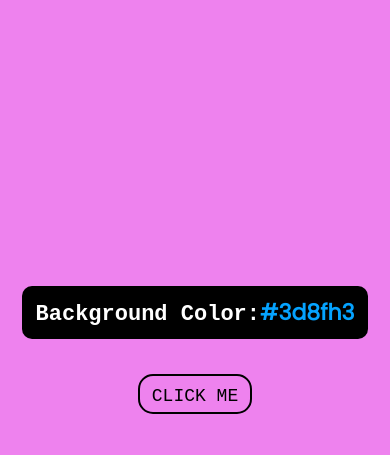
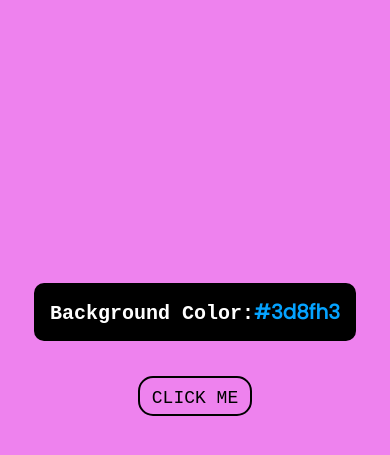
Before and after one commit to thelokesha/js1, a plain HTML site: page index.html in a window 390 px wide. Shown: the part 69-524 px from the top of the page. Drawn offline with Linux system fonts and the light colour scheme.

Commit message:
Update style.css

```diff
--- a/style.css
+++ b/style.css
@@ -71,9 +71,9 @@
 .container .main p {
     background-color: black;
     color:white;
-    font-size:22px;
+    font-size:20px;
    font-weight:900;
-   padding:10px 14px;
+   padding:14px 16px;
     border-radius:10px;
    margin-bottom: 35px;
  font-family: 'Courier New', Courier, monospace;
```
